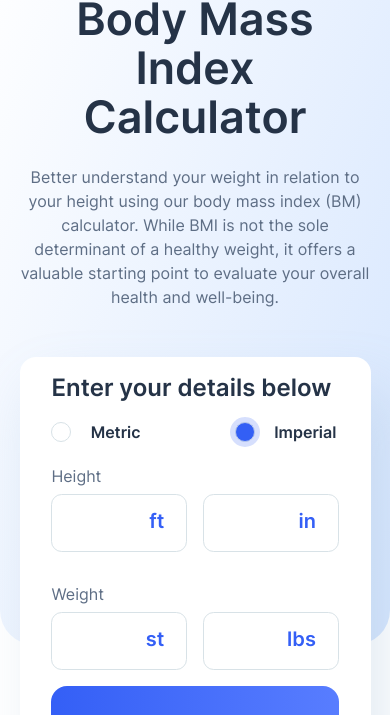
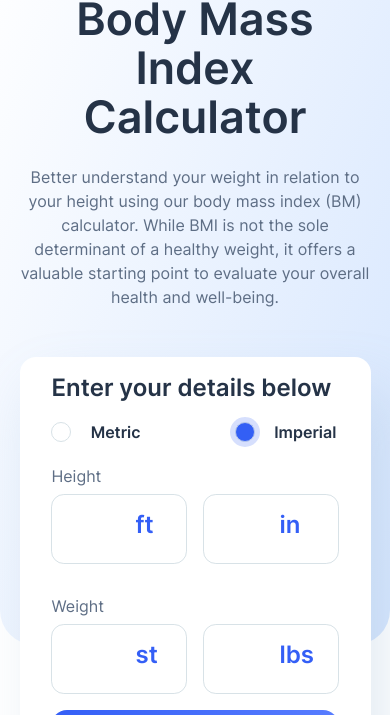
Before and after one commit to Manuelcoder02/juniordev-bmi-calc, a plain HTML site: page index.html in a window 390 px wide. Both pictures are taken after a click on the element 245 px from the left and 522 px from the top of the page. Shown: the part 91-806 px from the top of the page. Drawn offline with Linux system fonts and the light colour scheme.

Commit message:
updated styling

```diff
--- a/assets/css/style.css
+++ b/assets/css/style.css
@@ -160,6 +160,7 @@ body {
   display: flex;
   flex-direction: column;
   padding: 1em 0;
+  position: relative;
 
   & label {
     color: #5e6e85;
@@ -168,21 +169,38 @@ body {
   }
 
   & input {
-    padding: 1.5em 0.5em;
+    padding: 1.5em 1em;
     border-radius: 0.8em;
     border: 1px solid #d8e2e7;
     cursor: pointer;
+    font-size: 1em;
+    color: var(--Gunmetal, #253347);
+    font-weight: 600;
 
     &:active {
       border: 1px solid var(--Blue, #345ff6);
     }
+  }
+  & .input-placeholder {
+    color: var(--Blue, #345ff6);
+    font-size: 1.5em;
+    font-weight: 600;
+    text-align: right;
+    position: absolute;
+  }
 
-    &::placeholder {
-      color: var(--Blue, #345ff6);
-      font-size: 1.5em;
-      font-weight: 600;
-      text-align: right;
-    }
+  & .mobile-placeholder {
+    top: 2.5em;
+    left: 9.5em;
+  }
+  & .right-placeholder {
+    top: 2.5em;
+    left: 9.5em;
+  }
+
+  & .left-placeholder {
+    top: 2.5em;
+    left: 3.5em;
   }
 }
 
@@ -568,6 +586,21 @@ body {
       }
     }
   }
+
+  & .mobile-placeholder {
+    top: 2.5em;
+    left: 7.5em !important;
+  }
+  & .right-placeholder {
+    top: 2.5em;
+    left: 14em !important;
+    text-align: right;
+  }
+
+  & .left-placeholder {
+    top: 2.5em;
+    left: 6.2em !important;
+  }
 }
 
 .hidden {
--- a/assets/js/script.js
+++ b/assets/js/script.js
@@ -32,3 +32,12 @@ btnImperial.addEventListener("click", () => {
   formImperial.classList.remove("hidden");
   formMetric.classList.add("hidden");
 });
+
+formMetric.addEventListener("submit", (e) => {
+  e.preventDefault();
+
+  const height = Number(inputHeightMetric.value);
+  const weight = Number(inputWeightMetric.value);
+
+  const bmi = (weight / height) * height;
+});
--- a/index.html
+++ b/index.html
@@ -68,8 +68,8 @@
                   name="height"
                   id="height"
                   class="height-metric"
-                  placeholder="cm"
                 />
+                <p class="input-placeholder mobile-placeholder">cm</p>
               </div>
               <div class="weight-box">
                 <label for="weight">Weight</label>
@@ -78,43 +78,27 @@
                   name="weight"
                   id="weight"
                   class="weight-metric"
-                  placeholder="kg"
                 />
+                <p class="input-placeholder mobile-placeholder">kg</p>
               </div>
             </form>
             <form action="'#" id="form" class="form-imperial hidden">
               <div class="height-box">
                 <label for="height">Height</label>
                 <div class="row">
-                  <input
-                    type="number"
-                    name="height"
-                    id="height"
-                    placeholder="ft"
-                  />
-                  <input
-                    type="number"
-                    name="height"
-                    id="inches"
-                    placeholder="in"
-                  />
+                  <input type="number" name="height" id="height" />
+                  <p class="input-placeholder left-placeholder">ft</p>
+                  <input type="number" name="height" id="inches" />
+                  <p class="input-placeholder right-placeholder">in</p>
                 </div>
               </div>
               <div class="weight-box">
                 <label for="weight">Weight</label>
                 <div class="row">
-                  <input
-                    type="number"
-                    name="weight"
-                    id="stone-weight"
-                    placeholder="st"
-                  />
-                  <input
-                    type="number"
-                    name="weight"
-                    id="pound"
-                    placeholder="lbs"
-                  />
+                  <input type="number" name="weight" id="stone-weight" />
+                  <p class="input-placeholder left-placeholder">st</p>
+                  <input type="number" name="weight" id="pound" />
+                  <p class="input-placeholder right-placeholder">lbs</p>
                 </div>
               </div>
             </form>
```
